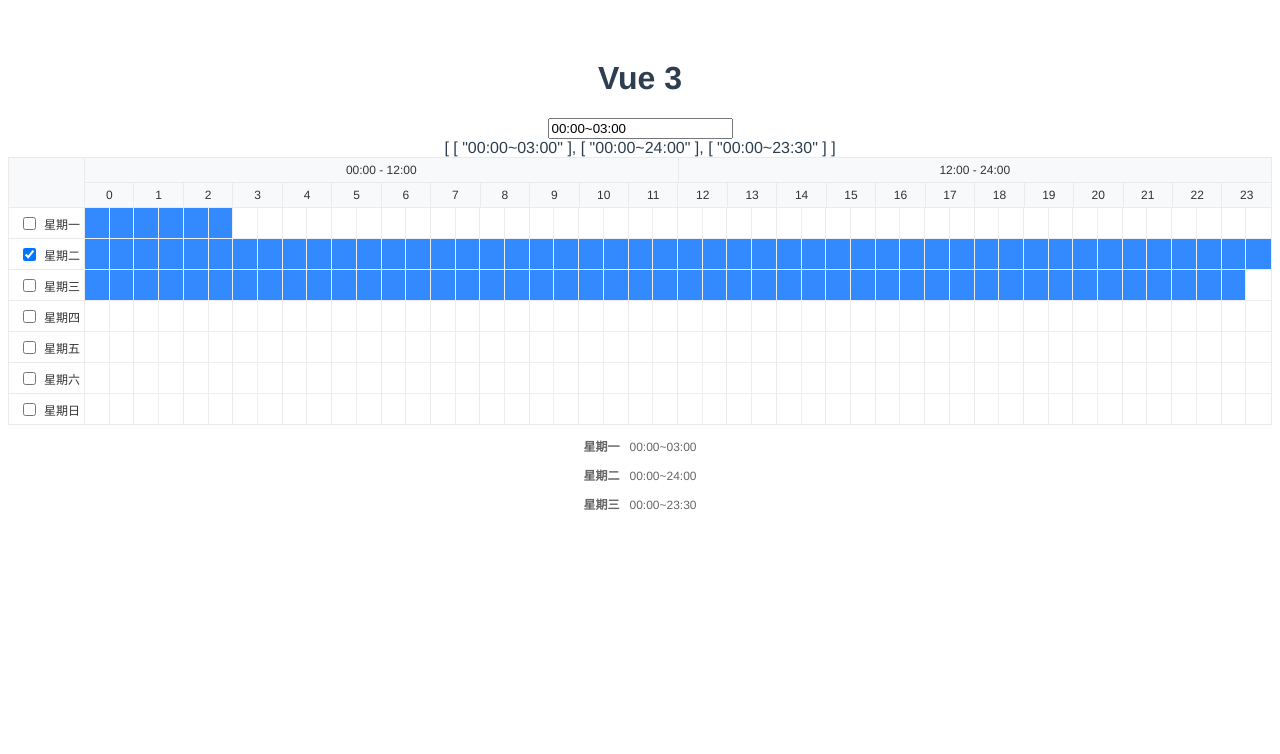
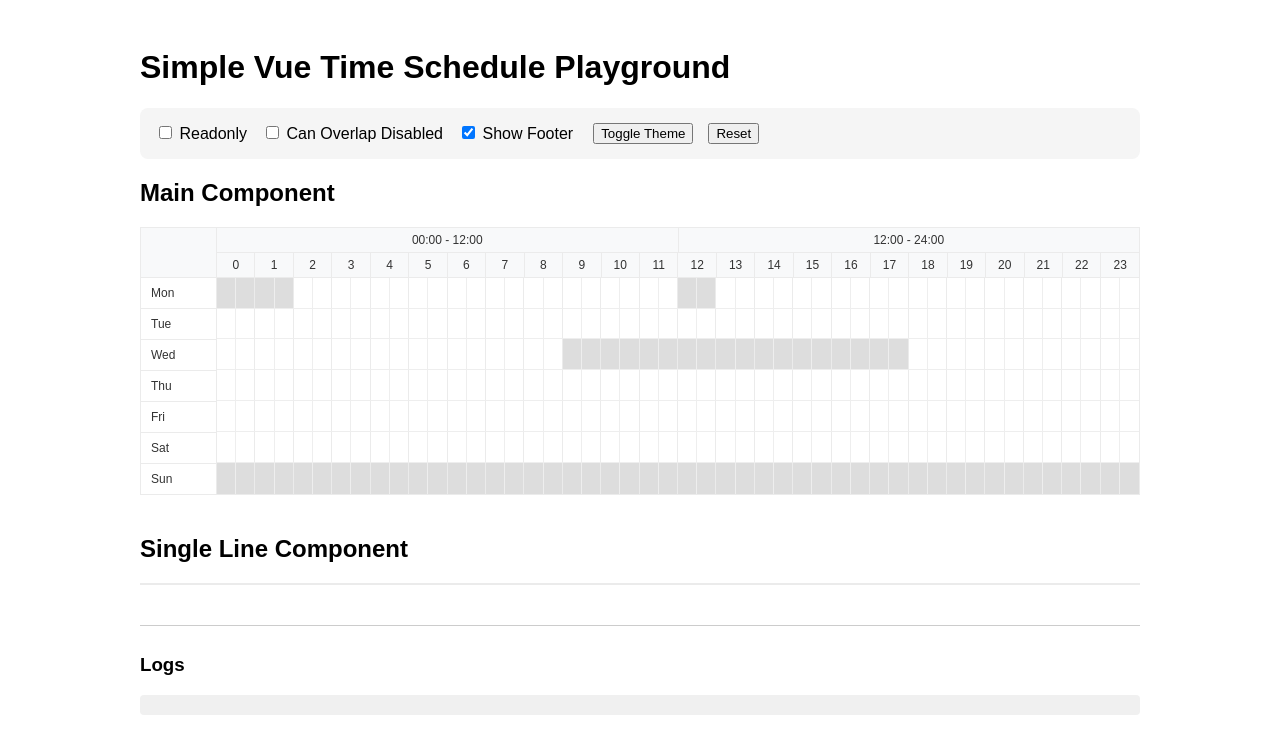
Before and after one commit to GuangAD/simple-vue-time-schedule, a Vue app: page / in a window 1280 px wide. Shown: the top 754 px of the page. Built offline with nearby package versions, Linux system fonts and the light colour scheme.

Commit message:
feat: introduce TimeSchedule and TimeScheduleAlone components with time bitmask logic, grid selection, tests, and a playground.

```diff
--- a/playground/App.vue
+++ b/playground/App.vue
@@ -1,57 +1,169 @@
-<!-- eslint-disable vue/valid-v-model -->
 <template>
-  <div id="app">
-    <h1>Vue 3</h1>
-    <input type="text" v-model="timeRange" @change="handleChange" />
-    <div>
-      {{ selected }}
+  <div class="playground">
+    <h1>Simple Vue Time Schedule Playground</h1>
+
+    <div class="controls">
+      <div class="control-group">
+        <label>
+          <input type="checkbox" v-model="readonly" />
+          Readonly
+        </label>
+        <label>
+          <input type="checkbox" v-model="canOverlapDisabled" />
+          Can Overlap Disabled
+        </label>
+        <label>
+          <input type="checkbox" v-model="showFooter" />
+          Show Footer
+        </label>
+      </div>
+
+      <div class="control-group">
+        <button @click="toggleTheme">Toggle Theme</button>
+        <button @click="reset">Reset</button>
+      </div>
     </div>
-    <time-schedule
-      canOverlap
-      v-model="selected"
-      show-checkbox
-      :date-list="dateList"
-      :disabled-time-range="disabledTimeRange"
-      @change="handleRangeChange"
-    >
-    </time-schedule>
+
+    <div class="section">
+      <h2>Main Component</h2>
+      <TimeSchedule
+        v-model="schedule"
+        :disabled="disabledRanges"
+        :readonly="readonly"
+        :can-overlap-disabled="canOverlapDisabled"
+        :show-footer="showFooter"
+        :labels="labels"
+        :theme="currentTheme"
+        @error="handleError"
+        @change="handleChange"
+      />
+    </div>
+
+    <div class="section">
+      <h2>Single Line Component</h2>
+      <TimeScheduleAlone
+        v-model="singleSchedule"
+        :disabled="disabledRanges[0]"
+        :readonly="readonly"
+        :can-overlap-disabled="canOverlapDisabled"
+        :theme="currentTheme"
+        @error="handleError"
+      />
+    </div>
+
+    <div class="logs">
+      <h3>Logs</h3>
+      <div class="log-container">
+        <div v-for="(log, index) in logs" :key="index" class="log-item">
+          {{ log }}
+        </div>
+      </div>
+    </div>
   </div>
 </template>
 
-<script>
-export default {
-  name: 'App',
+<script setup lang="ts">
+import { ref, computed } from 'vue'
 
-  data() {
-    return {
-      list1: [1, 2, 3],
-      list2: [1, 2, 3],
-      list3: [1, 2, 3],
-      dateList: ['1', '2', '3', '4', '5', '6', '7', '8', '9'],
-      timeRange: '00:00~03:00',
-      selected: [['00:00~03:00'], ['00:00~24:00'], ['00:00~23:30']],
-      selected2: [[], [0, 1, 2], [], [], [], [], []],
-      disabledTimeRange: [['05:00~08:00']]
-    }
-  },
-  methods: {
-    handleChange() {
-      this.selected = [[this.timeRange]]
-    },
-    handleRangeChange() {
-      this.timeRange = this.selected[0][0]
-    }
-  }
+const schedule = ref<string[][]>([])
+const singleSchedule = ref<string[]>([])
+const readonly = ref(false)
+const canOverlapDisabled = ref(false)
+const showFooter = ref(true)
+const isDarkTheme = ref(false)
+const logs = ref<string[]>([])
+
+const labels = ['Mon', 'Tue', 'Wed', 'Thu', 'Fri', 'Sat', 'Sun']
+
+const disabledRanges = ref([
+  ['00:00~02:00', '12:00~13:00'], // Mon
+  [], // Tue
+  ['09:00~18:00'], // Wed (Full work day disabled)
+  [],
+  [],
+  [],
+  ['00:00~24:00'] // Sun (Full day disabled)
+])
+
+const currentTheme = computed(() => {
+  return isDarkTheme.value
+    ? {
+        primaryColor: '#bb86fc',
+        hoverBg: '#333',
+        textColor: '#fff',
+        subtextColor: '#aaa',
+        borderColor: '#444',
+        disabledColor: '#555'
+      }
+    : {}
+})
+
+const toggleTheme = () => {
+  isDarkTheme.value = !isDarkTheme.value
+  document.body.style.backgroundColor = isDarkTheme.value ? '#121212' : '#fff'
+  document.body.style.color = isDarkTheme.value ? '#fff' : '#333'
+}
+
+const handleError = (msg: string) => {
+  logs.value.unshift(`[Error] ${msg}`)
+}
+
+const handleChange = (val: string[][]) => {
+  logs.value.unshift(`[Change] Value updated`)
+}
+
+const reset = () => {
+  schedule.value = []
+  singleSchedule.value = []
+  logs.value = []
 }
 </script>
 
 <style>
-#app {
-  font-family: Avenir, Helvetica, Arial, sans-serif;
-  -webkit-font-smoothing: antialiased;
-  -moz-osx-font-smoothing: grayscale;
-  text-align: center;
-  color: #2c3e50;
-  margin-top: 60px;
+.playground {
+  font-family: sans-serif;
+  padding: 20px;
+  max-width: 1000px;
+  margin: 0 auto;
+}
+
+.controls {
+  margin-bottom: 20px;
+  padding: 15px;
+  background: #f5f5f5;
+  border-radius: 8px;
+  display: flex;
+  gap: 20px;
+  flex-wrap: wrap;
+}
+
+.control-group {
+  display: flex;
+  gap: 15px;
+  align-items: center;
+}
+
+.section {
+  margin-bottom: 40px;
+}
+
+.logs {
+  margin-top: 20px;
+  border-top: 1px solid #ccc;
+  padding-top: 10px;
+}
+
+.log-container {
+  max-height: 200px;
+  overflow-y: auto;
+  background: #f0f0f0;
+  padding: 10px;
+  border-radius: 4px;
+  font-family: monospace;
+}
+
+.log-item {
+  margin-bottom: 5px;
+  border-bottom: 1px solid #ddd;
 }
 </style>
--- a/src/TimeSchedule.vue
+++ b/src/TimeSchedule.vue
@@ -70,6 +70,8 @@
     default: () => ['星期一', '星期二', '星期三', '星期四', '星期五', '星期六', '星期日']
   },
   readonly: { type: Boolean, default: false },
+  canDrop: { type: Boolean, default: true },
+  canOverlapDisabled: { type: Boolean, default: false },
   showFooter: { type: Boolean, default: true },
   showHeader: { type: Boolean, default: true },
   showCheckbox: { type: Boolean, default: false },
@@ -110,7 +112,8 @@
 
 // --- Core Logic ---
 const daysCount = computed(() => props.labels.length)
-const { weekState, fromStringArray, toStringArray, toggleRange } = useTimeBitmask(daysCount.value)
+const { weekState, disabledState, fromStringArray, fromDisabledStringArray, toStringArray, toggleRange } =
+  useTimeBitmask(daysCount.value)
 
 // Re-init bitmask if labels length changes (unlikely but good to handle)
 watch(daysCount, () => {
@@ -118,6 +121,7 @@
   // But changing labels length usually means context switch.
   // We'll just re-sync from modelValue.
   fromStringArray(props.modelValue)
+  fromDisabledStringArray(props.disabled)
 })
 
 // Sync modelValue to Bitmask
@@ -125,6 +129,15 @@
   () => props.modelValue,
   (newVal) => {
     fromStringArray(newVal)
+  },
+  { immediate: true, deep: true }
+)
+
+// Sync disabled to Bitmask
+watch(
+  () => props.disabled,
+  (newVal) => {
+    fromDisabledStringArray(newVal)
   },
   { immediate: true, deep: true }
 )
@@ -152,6 +165,21 @@
 
   for (let d = startDay; d <= endDay; d++) {
     toggleRange(d, startTime, endTime, isAdd)
+  }
+
+  // Check for overlap with disabled
+  let hasOverlap = false
+  if (!props.canOverlapDisabled) {
+    for (let d = 0; d < daysCount.value; d++) {
+      if ((weekState.value[d] & disabledState.value[d]) !== 0n) {
+        hasOverlap = true
+        break
+      }
+    }
+  }
+
+  if (hasOverlap) {
+    emit('error', mergedTextConfig.value.error)
   }
 
   const newRanges = toStringArray()
@@ -192,9 +220,19 @@
 
 // --- Helpers ---
 const getCellClass = (day: number, time: number) => {
-  const isSelected = (weekState.value[day] & (1n << BigInt(time))) !== 0n
+  const mask = 1n << BigInt(time)
+  const isSelected = (weekState.value[day] & mask) !== 0n
+  const isDisabled = (disabledState.value[day] & mask) !== 0n
+
   const classes = []
-  if (isSelected) {
+
+  if (isDisabled) {
+    if (isSelected && !props.canOverlapDisabled) {
+      classes.push('schedule-error')
+    } else {
+      classes.push('schedule-disabled')
+    }
+  } else if (isSelected) {
     classes.push('schedule-selected')
   }
 
@@ -350,11 +388,24 @@
   background-color: var(--schedule-primary-color);
 }
 
+.schedule-disabled {
+  background-color: var(--schedule-disabled-color);
+  cursor: not-allowed;
+}
+
+.schedule-error {
+  background-color: var(--schedule-error-color);
+}
+
 .schedule-cell:hover {
   background-color: var(--schedule-hover-bg);
 }
 .schedule-selected:hover {
   background-color: var(--schedule-primary-color); /* Keep primary color on hover if selected */
+  opacity: 0.8;
+}
+.schedule-error:hover {
+  background-color: var(--schedule-error-color);
   opacity: 0.8;
 }
 
--- a/src/TimeScheduleAlone.vue
+++ b/src/TimeScheduleAlone.vue
@@ -10,6 +10,7 @@
     :show-footer="false"
     :show-header="false"
     :disabled="disabled"
+    :can-overlap-disabled="canOverlapDisabled"
     :theme="theme"
   />
 </template>
@@ -36,6 +37,10 @@
   theme: {
     type: Object as PropType<ThemeConfig>,
     default: () => ({})
+  },
+  canOverlapDisabled: {
+    type: Boolean,
+    default: false
   }
 })
 
--- a/src/composables/useTimeBitmask.ts
+++ b/src/composables/useTimeBitmask.ts
@@ -4,6 +4,7 @@
 export function useTimeBitmask(daysCount = 7) {
   // 每天用一个 BigInt 表示 48 个半小时
   const weekState = ref<bigint[]>(new Array(daysCount).fill(0n))
+  const disabledState = ref<bigint[]>(new Array(daysCount).fill(0n))
 
   // 从字符串数组导入
   const fromStringArray = (data: string[][]) => {
@@ -21,6 +22,22 @@
     weekState.value = newState
   }
 
+  // 导入不可用区域
+  const fromDisabledStringArray = (data: string[][]) => {
+    const newState = new Array(daysCount).fill(0n)
+    data.forEach((dayRanges, dayIndex) => {
+      if (dayIndex >= daysCount) {
+        return
+      }
+      let mask = 0n
+      dayRanges.forEach((rangeStr) => {
+        mask |= parseRangeToBitmask(rangeStr)
+      })
+      newState[dayIndex] = mask
+    })
+    disabledState.value = newState
+  }
+
   // 导出为字符串数组
   const toStringArray = (): string[][] => {
     return weekState.value.map((dayBits) => formatBitmaskToRanges(dayBits))
@@ -33,7 +50,7 @@
       return
     }
 
-    const length = BigInt(end - start + 1)
+    const length = BigInt((end ?? start) - start + 1)
     const mask = ((1n << length) - 1n) << BigInt(start)
 
     if (value) {
@@ -45,7 +62,9 @@
 
   return {
     weekState,
+    disabledState,
     fromStringArray,
+    fromDisabledStringArray,
     toStringArray,
     toggleRange
   }
```
Also changed, not shown: 2 other files (tests, documents, lock files or other folders).
